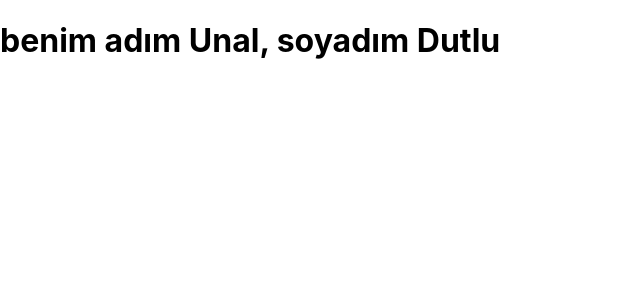
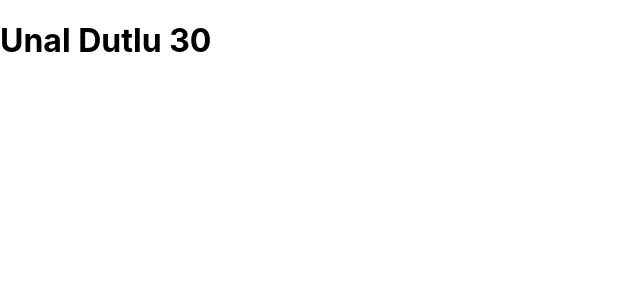
Before and after one commit to unaldutlu/react-learning, a React (Create React App) app: page / in a window 1280 px wide. Shown: the top 300 px of the page, without its empty margins (0-640 px from the left). Built offline with nearby package versions, Linux system fonts and the light colour scheme.

Commit message:
props added

```diff
--- a/src/App.js
+++ b/src/App.js
@@ -1,10 +1,11 @@
 // import React from "react";
 // import Header from "./components/headers/Header.jsx";
 import "./App.css";
+import User from "./components/users/User";
 
-const name = "Unal";
-const surname = "Dutlu";
-const isLoggedIn = true;
+// const name = "Unal";
+// const surname = "Dutlu";
+// const isLoggedIn = true;
 
 function App() {
   return (
@@ -22,15 +23,21 @@ function App() {
     //   <h2>{`benim adım ${name}, soyadım ${surname}`}</h2>
     // </>
     // ! *************-----------************
+    // <>
+    //   {/* <h1>{isLoggedIn && `benim adım ${name}, soyadım ${surname}`}</h1>
+    //   <h1>{!isLoggedIn && `Giriş yapmadınız...`}</h1> */}
+
+    //   {/* <h1>
+    //     {isLoggedIn
+    //       ? `benim adım ${name}, soyadım ${surname}`
+    //       : `Giriş yapmadınız...`}
+    //   </h1> */}
+    // </>
+    // ! ******************------------************
+    // ! props
+
     <>
-      {/* <h1>{isLoggedIn && `benim adım ${name}, soyadım ${surname}`}</h1>
-      <h1>{!isLoggedIn && `Giriş yapmadınız...`}</h1> */}
-
-      <h1>
-        {isLoggedIn
-          ? `benim adım ${name}, soyadım ${surname}`
-          : `Giriş yapmadınız...`}
-      </h1>
+      <User name='Unal' surname='Dutlu' age={30} isLoggedIn={true} />
     </>
   );
 }
--- /dev/null
+++ b/src/components/users/User.jsx
@@ -0,0 +1,17 @@
+// function User(props) {
+//   console.log(props);
+//   return (
+//     <h1>
+//       {props.isLoggedIn ? `${props.name} ${props.surName}` : "Giriş yapınız..."}
+//       {/* {props.name} {props.surName} ({props.age}) */}
+//     </h1>
+//   );
+// }
+
+function User({ name, surname, age, isLoggedIn }) {
+  return (
+    <h1>{isLoggedIn ? `${name} ${surname} ${age}` : "Giriş yapamadınız..."}</h1>
+  );
+}
+
+export default User;
```
